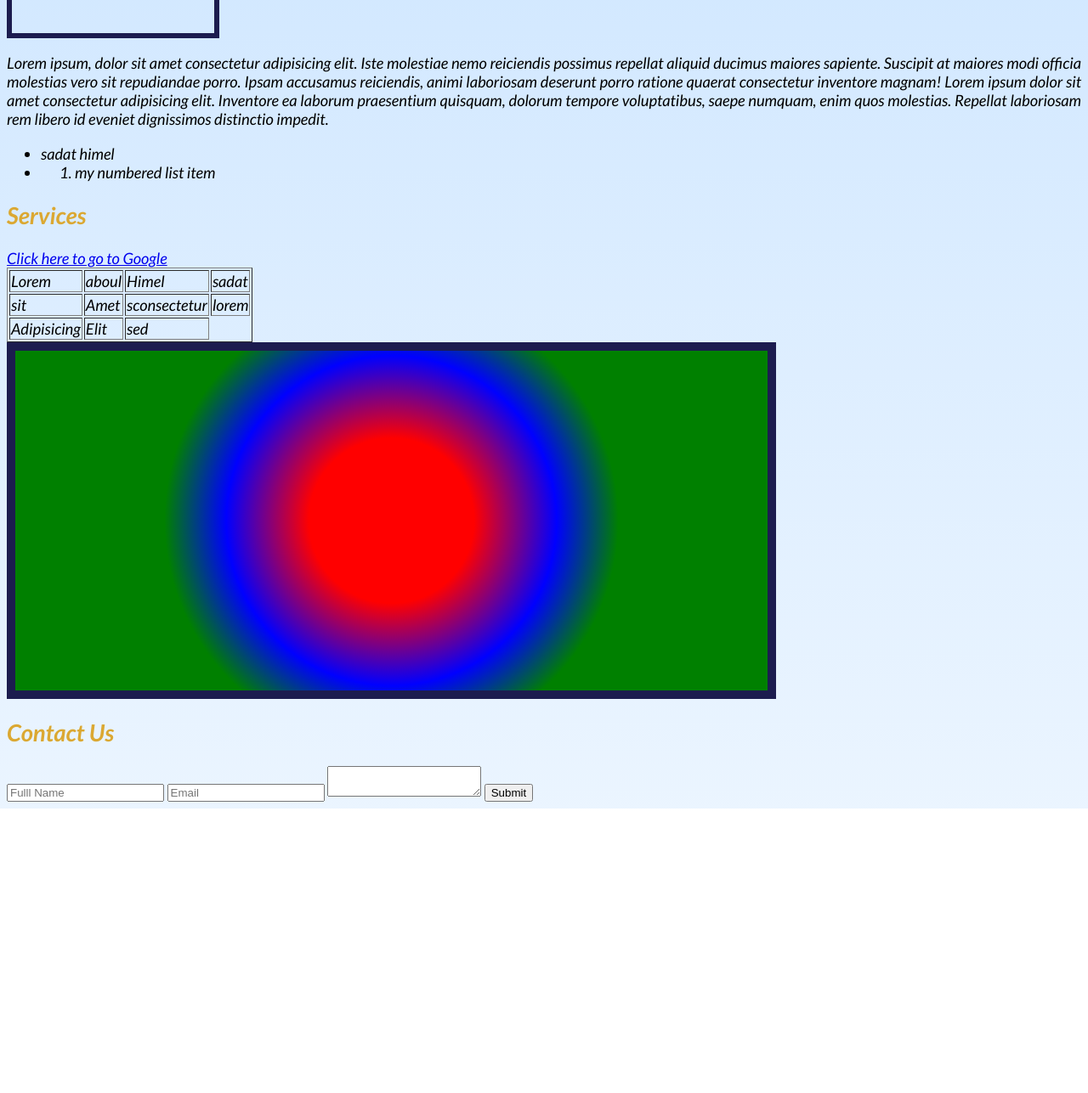
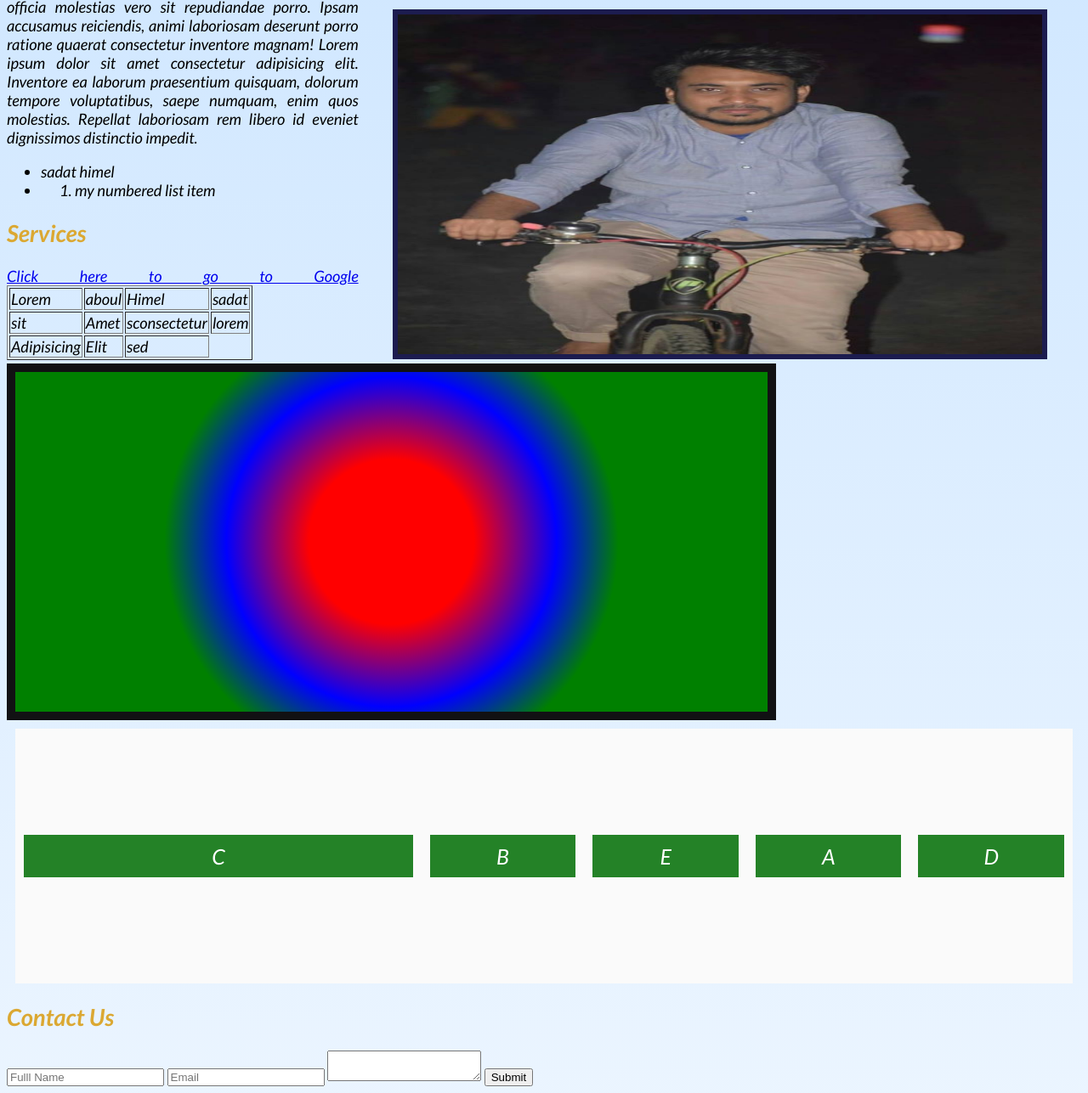
Before and after one commit to sadathimel/css, a plain HTML site: page html/index.html in a window 1280 px wide. Shown: the part 285-1572 px from the top of the page at 85% size. Before the commit the page ends 1237 px from the top, so only its background shows below. Drawn offline with Linux system fonts and the light colour scheme; files that its build step writes are made by us from their sources.

Commit message:
learn border,margin,padding,flex box

```diff
--- a/html/index.html
+++ b/html/index.html
@@ -3,7 +3,7 @@
 <head>
     <meta charset="UTF-8">
     <meta name="viewport" content="width=device-width, initial-scale=1.0">
-    <link rel="stylesheet" href="../css/style.css">
+    <link rel="stylesheet" href="../inc/css/style.css">
     <link href="https://fonts.googleapis.com/css2?family=Lato:ital,wght@1,400;1,700&display=swap" rel="stylesheet">
     <title>My website</title>
 </head>
@@ -14,7 +14,7 @@
 
     <h2 class="subtitle article-subtitle">About Me</h2>
 
-    <img src="../img/sadat_himel.jpg" alt="sadat hossen himel" id="about-us-image">
+    <img src="../inc/img/sadat_himel.jpg" alt="sadat hossen himel" id="about-us-image">
 
     <p class="para-text">Lorem ipsum, dolor sit amet consectetur adipisicing elit. Iste molestiae nemo reiciendis possimus repellat aliquid ducimus maiores sapiente. Suscipit at maiores modi officia molestias vero sit repudiandae porro. Ipsam accusamus reiciendis, animi laboriosam deserunt porro ratione quaerat consectetur inventore magnam!
 
@@ -36,7 +36,7 @@
 
     <a href="http://www.google.com" class="link">Click here to go to Google</a>
 
-    <table border="1">
+    <table border="1" class="site-table">
         <thead>
             <tr>
                 <td>Lorem</td>
@@ -63,6 +63,40 @@
     <div id="service-image">
 
     </div>
+
+    <div class="container">
+        <div class="container-item" style="order:4;
+        flex-grow:1 ;
+        flex-shrink: ;
+        flex-basis: 100px;
+        ">A</div>
+        <div class="container-item" style="order:2;
+        flex-grow:1 ;
+        flex-shrink: ;
+        flex-basis: 100px;
+        ">B</div>
+        <div class="container-item" style="order:1;
+        flex-grow:5 ;
+        flex-shrink: ;
+        flex-basis: 100px;
+        ">C</div>
+        <div class="container-item" style="order:5;
+        flex-grow:1 ;
+        flex-shrink: ;
+        flex-basis: 100px;
+        ">D</div>
+        <div class="container-item" style="order:3;
+        flex-grow:1 ;
+        flex-shrink: ;
+        flex-basis: 100px;
+        ">E</div>
+        <!-- <div class="container-item">F</div>
+        <div class="container-item">G</div>
+        <div class="container-item">H</div>
+        <div class="container-item">I</div>
+        <div class="container-item">J</div> -->
+    </div>
+
     <h2 class="subtitle">Contact Us</h2>
 
     <form action="">
--- a/inc/css/style.css
+++ b/inc/css/style.css
@@ -1,4 +1,4 @@
-body {
+ body {
     background: linear-gradient(to bottom, rgb(204, 229, 255),rgba(204, 229, 255, 0.4));
     font-size: 1.15em;
     text-align: justify;
@@ -13,12 +13,12 @@ body {
     color: rgb(219, 168, 50);
 }
 
-#service-image {
+#service-image{
     height: 400px;
     width: 70%;
 
     background: radial-gradient(circle,  red 20%, blue 40%, green 55%) ;
-    border: 10px solid rgb(28, 28, 79);
+    border: 10px solid rgb(17, 17, 19);
 }
 
 .link {
@@ -33,5 +33,31 @@ body {
     height: 400px;
     width: 60%;
     border: 6px solid rgb(28, 28, 79);
-    padding: 40px;
+    margin: 80px 40px;
+
+    float: right;
 }
+.site-table {
+    display: inline-block;
+}
+
+.container {
+    background-color: rgb(250,250,250);
+    margin: 10px;
+    height: 300px;
+
+    display: flex;
+    flex-direction: row;
+    justify-content: center;
+    align-items: center;
+}
+
+.container-item {
+    background: rgb(36, 130, 39);
+    color: white;
+    font-size: 25px;
+    text-align: center;
+    width: 70px;
+    line-height: 50px;
+    margin: 10px;
+}
```
